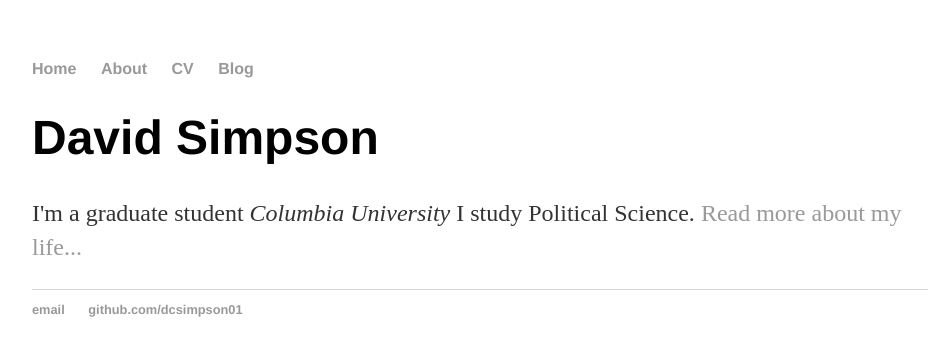
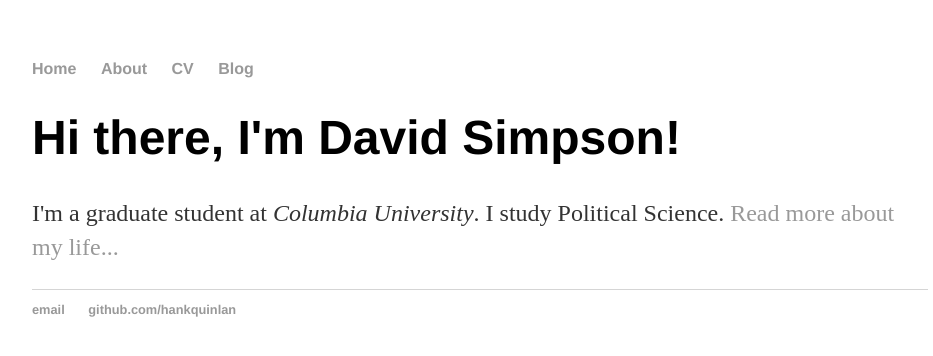
Before and after one commit to dcsimpson01/dcsimpson01.github.io, a Jekyll site: the page built from index.html, in a window 1280 px wide. Shown: the top 356 px of the page, without its empty margins (160-1093 px from the left). Built offline with Jekyll 4.4.1, drawn with Linux system fonts in a browser that asks for light colours.

Commit message:
Update index.html
Now update your index.html to use your default layout. Replace the entire contents of that file with this:

```diff
--- a/index.html
+++ b/index.html
@@ -1,30 +1,8 @@
-<!DOCTYPE html>
-<html>
-	<head>
-		<title>David Simpson, Doctoral Student at Columbia University</title>
-		<!-- link to main stylesheet -->
-		<link rel="stylesheet" type="text/css" href="/css/main.css">
-	</head>
-	<body>
-		<nav>
-    		<ul>
-        		<li><a href="/">Home</a></li>
-	        	<li><a href="/about">About</a></li>
-        		<li><a href="/cv">CV</a></li>
-        		<li><a href="/blog">Blog</a></li>
-    		</ul>
-		</nav>
-		<div class="container">
-    		<div class="blurb">
-        		<h1>David Simpson</h1>
-				<p>I'm a graduate student <em>Columbia University</em> I study Political Science. <a href="/about">Read more about my life...</a></p>
-    		</div><!-- /.blurb -->
-		</div><!-- /.container -->
-		<footer>
-    		<ul>
-        		<li><a href="mailto:dcsimpson01@gmail.com">email</a></li>
-        		<li><a href="https://github.com/dcsimpson01">github.com/dcsimpson01</a></li>
-			</ul>
-		</footer>
-	</body>
-</html>
+---
+layout: default
+title: David Simpson
+---
+<div class="blurb">
+	<h1>Hi there, I'm David Simpson!</h1>
+	<p> I'm a graduate student at <em>Columbia University</em>. I study Political Science. <a href="/about">Read more about my life...</a></p>
+</div><!-- /.blurb -->
```
